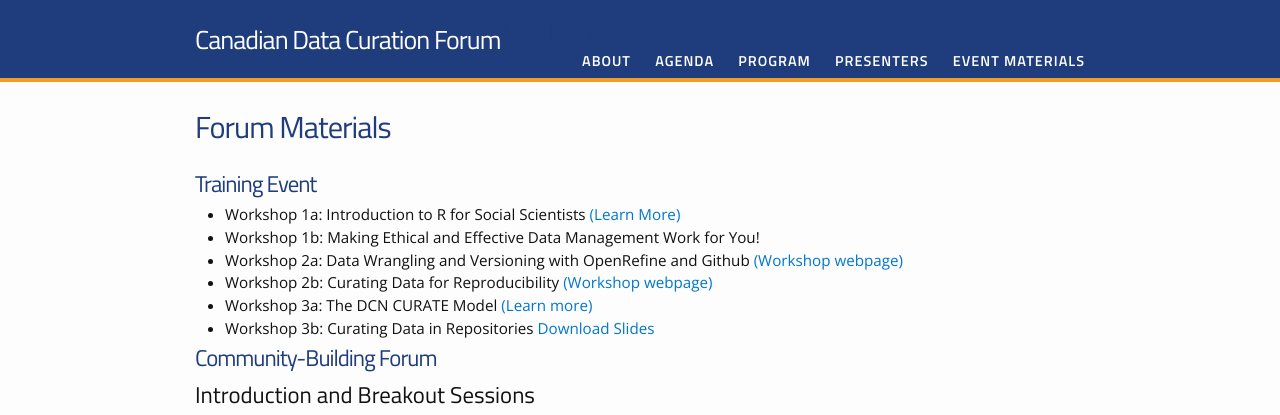
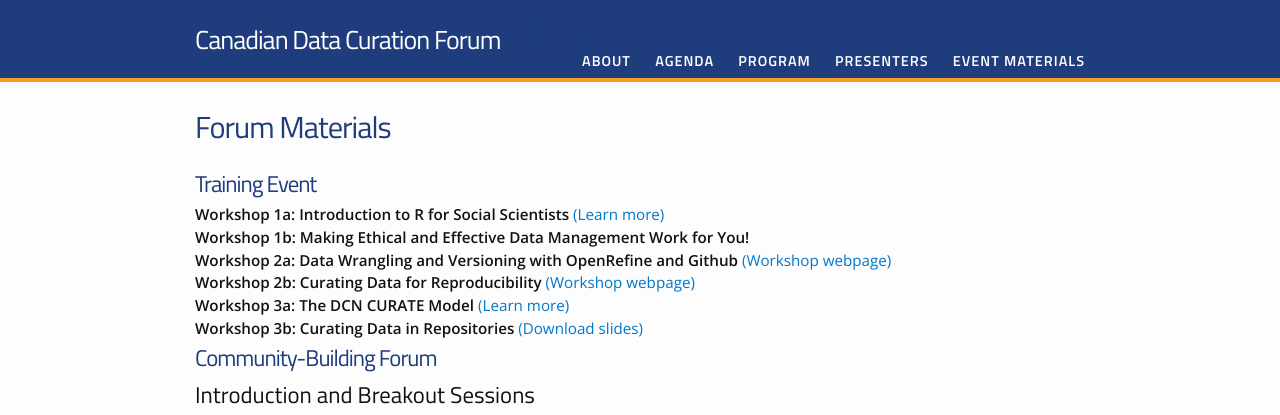
Before and after one commit to data-curation/data-curation.github.io, a Jekyll site: the page built from materials.md, in a window 1280 px wide and 900 px high, cut to the strip 0-415 px from the top of the window. Built offline with Jekyll 4.4.1, drawn with Linux system fonts in a browser that asks for light colours.

```diff
--- a/materials.md
+++ b/materials.md
@@ -5,12 +5,12 @@ permalink: /materials/
 ---
 
 # Training Event
-- Workshop 1a: Introduction to R for Social Scientists [(Learn More)](https://datacarpentry.org/r-socialsci/)
-- Workshop 1b: Making Ethical and Effective Data Management Work for You!
-- Workshop 2a: Data Wrangling and Versioning with OpenRefine and Github [(Workshop webpage)](https://data-curation.github.io/cdcf-workshop2A/)
-- Workshop 2b: Curating Data for Reproducibility [(Workshop webpage)](https://research-reuse.github.io/)
-- Workshop 3a: The DCN CURATE Model [(Learn more)](https://datacurationnetwork.org/resources/)
-- Workshop 3b: Curating Data in Repositories [Download Slides](https://github.com/data-curation/data-curation.github.io/raw/master/matls/Curating%20data%20in%20Repositories.pdf)
+**Workshop 1a: Introduction to R for Social Scientists** [(Learn more)](https://datacarpentry.org/r-socialsci/)
+**Workshop 1b: Making Ethical and Effective Data Management Work for You!**
+**Workshop 2a: Data Wrangling and Versioning with OpenRefine and Github** [(Workshop webpage)](https://data-curation.github.io/cdcf-workshop2A/)
+**Workshop 2b: Curating Data for Reproducibility** [(Workshop webpage)](https://research-reuse.github.io/)
+**Workshop 3a: The DCN CURATE Model** [(Learn more)](https://datacurationnetwork.org/resources/)
+**Workshop 3b: Curating Data in Repositories** [(Download slides)](https://github.com/data-curation/data-curation.github.io/raw/master/matls/Curating%20data%20in%20Repositories.pdf)
 
 # Community-Building Forum
 
```
